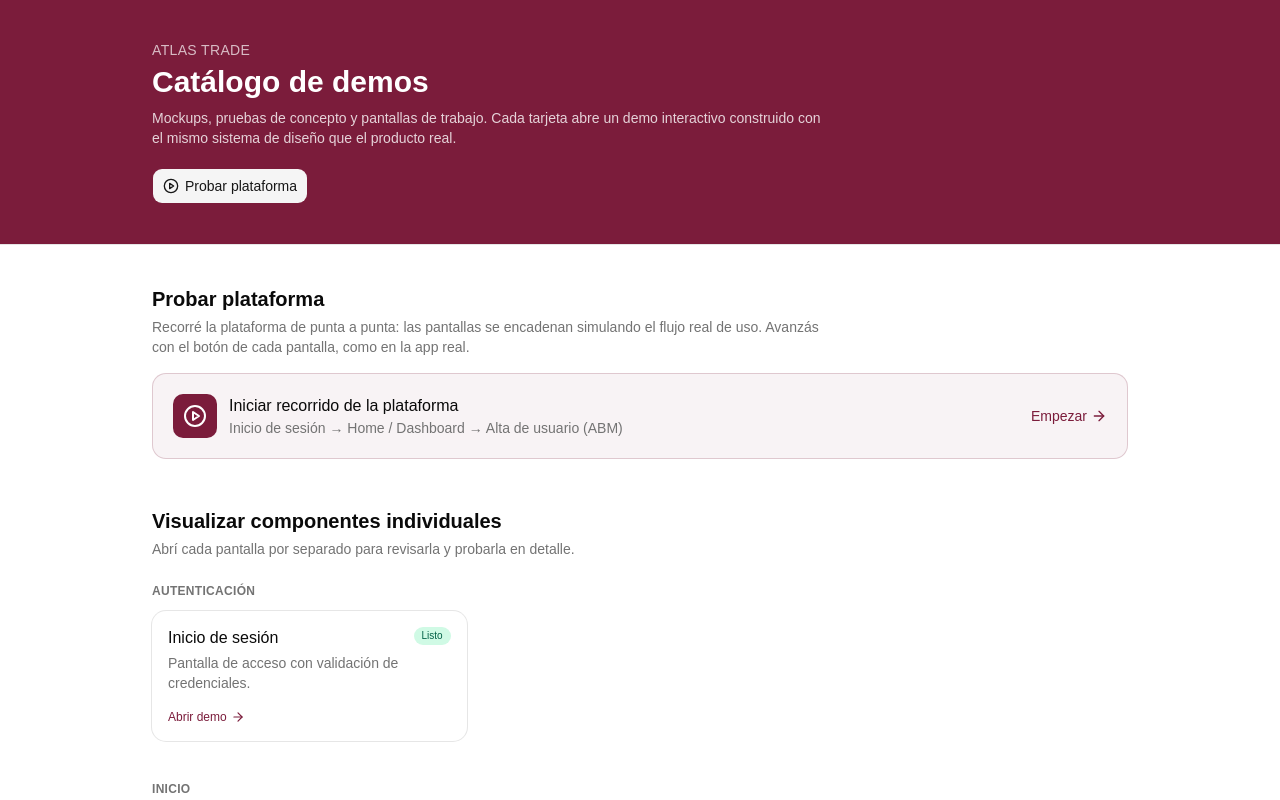
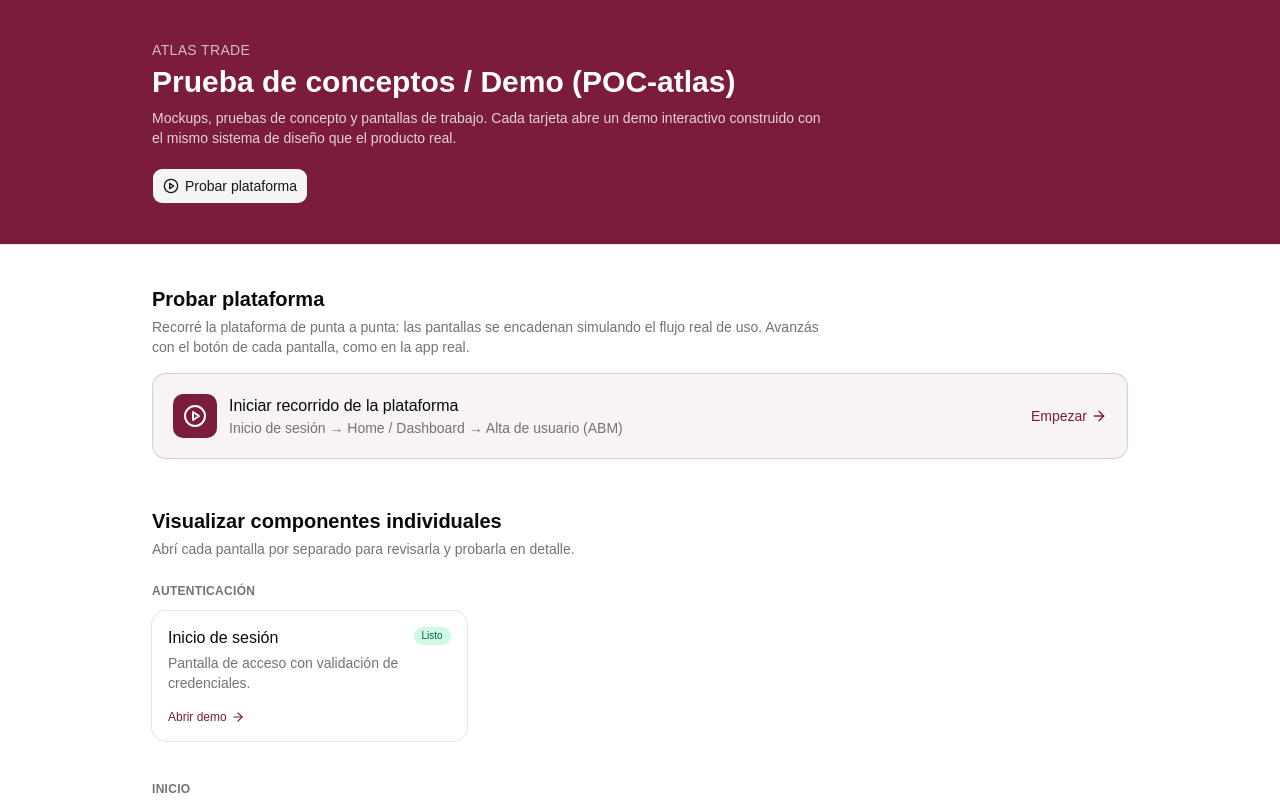
Before and after one commit to serviciosdigitales-atlas/Demos-atlas-trade, a React (Vite) app: page / in a window 1280 px wide. Shown: the top 800 px of the page. Built offline with nearby package versions, Linux system fonts and the light colour scheme.

Commit message:
se corrige titulo

```diff
--- a/src/app/BrandBar.tsx
+++ b/src/app/BrandBar.tsx
@@ -20,7 +20,7 @@ export function BrandBar({ right }: { right?: ReactNode }) {
         <span className="flex flex-col leading-none">
           <span className="text-sm font-semibold">Atlas Trade</span>
           <span className="text-[10px] font-medium tracking-wide text-white/70 uppercase">
-            Catálogo de demos
+            Prueba de conceptos / Demo (POC-atlas)
           </span>
         </span>
       </Link>
--- a/src/app/Gallery.tsx
+++ b/src/app/Gallery.tsx
@@ -33,7 +33,7 @@ export function Gallery() {
           <p className="text-sm font-medium tracking-wide text-white/70 uppercase">
             Atlas Trade
           </p>
-          <h1 className="mt-1 font-heading text-3xl font-semibold">Catálogo de demos</h1>
+          <h1 className="mt-1 font-heading text-3xl font-semibold">Prueba de conceptos / Demo (POC-atlas)</h1>
           <p className="mt-2 max-w-2xl text-sm text-white/80">
             Mockups, pruebas de concepto y pantallas de trabajo. Cada tarjeta abre un demo
             interactivo construido con el mismo sistema de diseño que el producto real.
```
